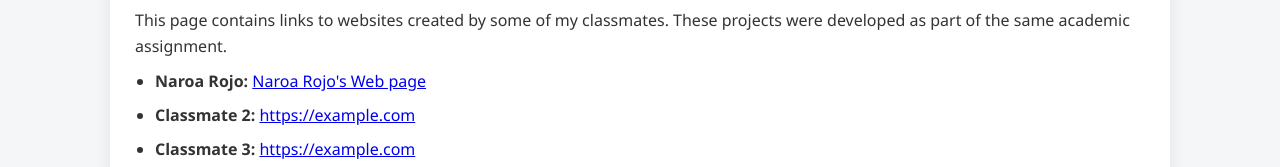
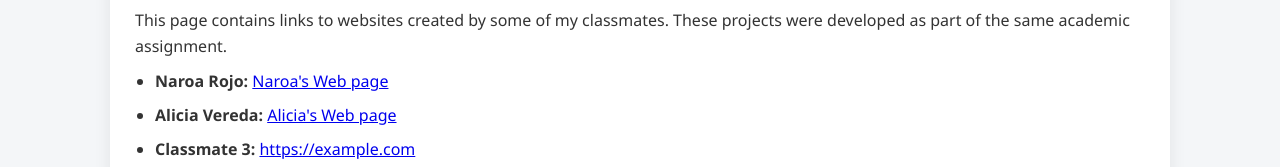
Before and after one commit to gennaro-pizzolante-dagher/web_page_pizzolante, a plain HTML site: page docs/public/net.html in a window 1280 px wide. Shown: the part 275-442 px from the top of the page. Drawn offline with Linux system fonts and the light colour scheme.

Commit message:
Update net page with the links of my classmates

```diff
--- a/docs/public/net.html
+++ b/docs/public/net.html
@@ -35,14 +35,14 @@
         <li>
           <strong>Naroa Rojo:</strong>
           <a href="https://naroa-rojo-perruca.github.io/Web_practicalworkII_Naroa/" target="_blank" rel="noopener noreferrer">
-            Naroa Rojo's Web page
+            Naroa's Web page
           </a>
         </li>
 
         <li>
-          <strong>Classmate 2:</strong>
-          <a href="https://example.com" target="_blank" rel="noopener noreferrer">
-            https://example.com
+          <strong>Alicia Vereda:</strong>
+          <a href="https://alicia-vereda-ferrero.github.io/personal-web/" target="_blank" rel="noopener noreferrer">
+            Alicia's Web page
           </a>
         </li>
 
```
